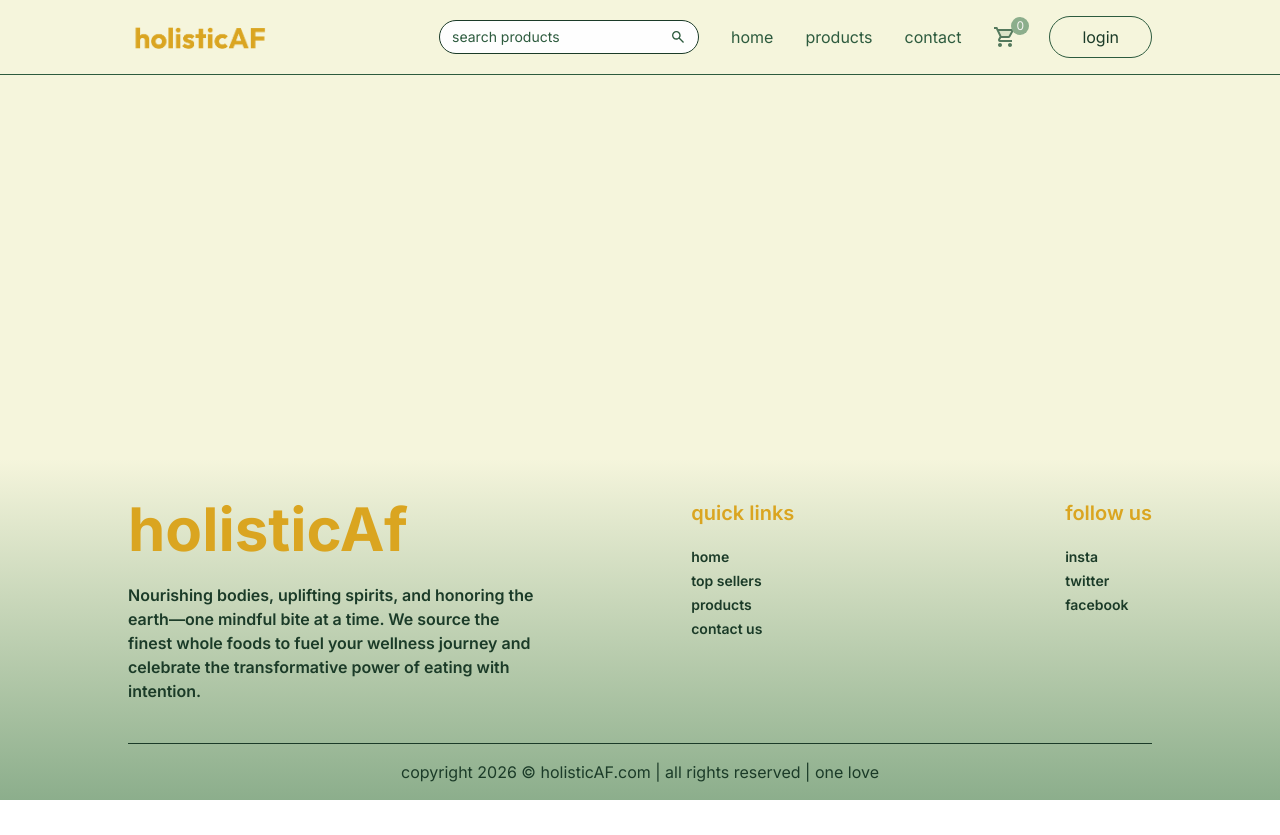
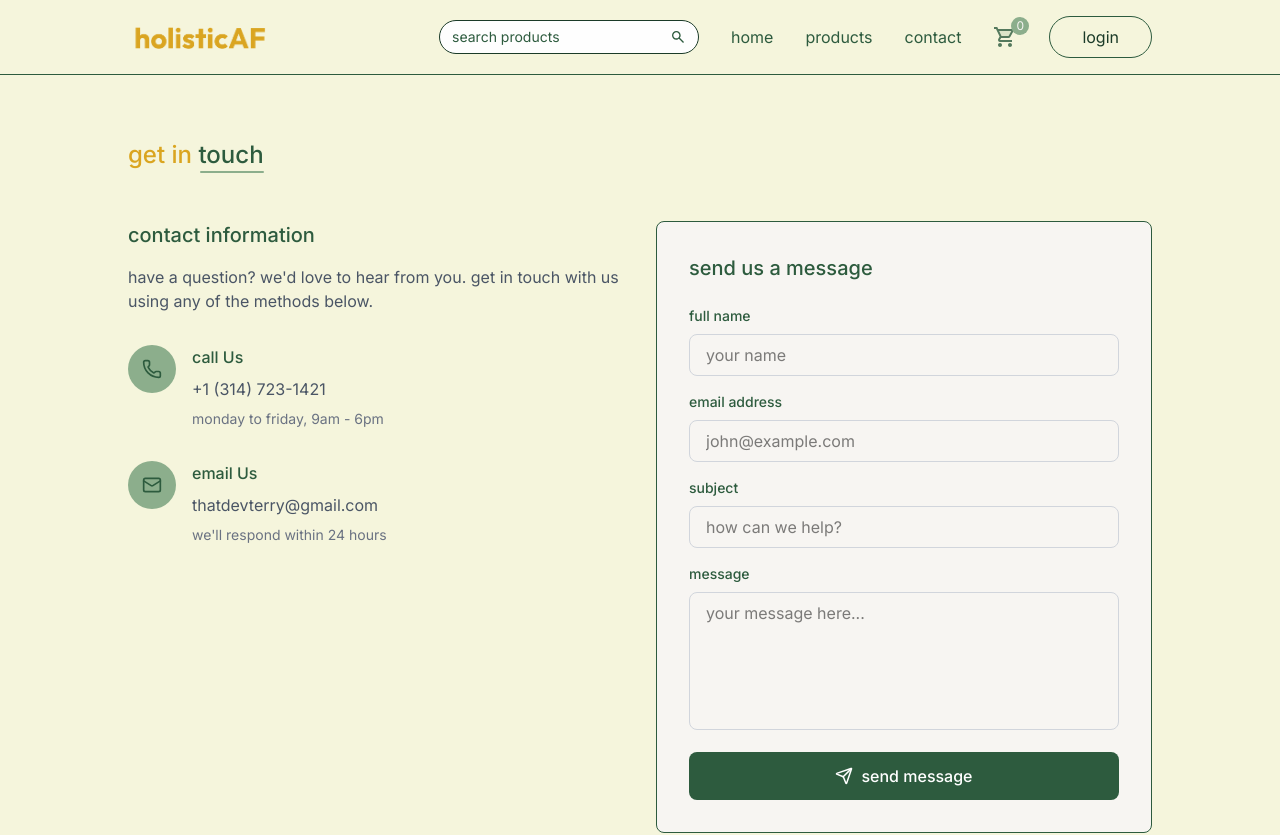
Before and after one commit to biesboerTerry-FS/HolisticAsF, a React (Vite) app in the folder client/: page /contact in a window 1280 px wide. Shown: the top 835 px of the page. Before the commit the page ends 800 px from the top, so only its background shows below. Built offline with nearby package versions, Linux system fonts and the light colour scheme.

Commit message:
milestone 2 commit
Co-Authored-By: Warp <agent@warp.dev>

```diff
--- a/client/package.json
+++ b/client/package.json
@@ -11,6 +11,7 @@
   },
   "dependencies": {
     "clsx": "^2.1.1",
+    "lucide-react": "^0.562.0",
     "react": "^19.1.1",
     "react-dom": "^19.1.1",
     "react-hot-toast": "^2.6.0",
--- a/client/src/App.jsx
+++ b/client/src/App.jsx
@@ -18,6 +18,7 @@ import AdminLayout from "./pages/admin/AdminLayout";
 import AdminLogin from "./components/admin/AdminLogin";
 import Inventory from "./pages/admin/Inventory";
 import Orders from "./pages/admin/Orders";
+import Contact from "./pages/Contact";
 
 const App = () => {
 	const isAdminPath = useLocation().pathname.includes("admin");
@@ -48,6 +49,7 @@ const App = () => {
 					<Route path="/cart" element={<Cart />} />
 					<Route path="/add-address" element={<AddAddress />} />
 					<Route path="/my-orders" element={<MyOrders />} />
+					<Route path="/contact" element={<Contact />} />
 					{/* <Route path="/loading" element={<Loading />} /> */}
 
 					{/* //^ Admin routes */}
--- a/client/src/assets/assets.js
+++ b/client/src/assets/assets.js
@@ -194,7 +194,7 @@ export const footerLinks = [
 		title: "quick links",
 		links: [
 			{ text: "home", url: "/" },
-			{ text: "top sellers", url: "/top-sellers" },
+			// { text: "top sellers", url: "/top-sellers" },
 			{ text: "products", url: "/products" },
 			{ text: "contact us", url: "/contact" },
 		],
--- a/client/src/components/Navbar.jsx
+++ b/client/src/components/Navbar.jsx
@@ -93,16 +93,16 @@ const Navbar = () => {
 							className="w-10 cursor-pointer"
 							alt="profile"
 						/>
-						<ul className="hidden group-hover:block absolute top-10 right-0 bg-primary-sage-green shadow border border-primary-cream py-2.5 w-30 rounded-md text-sm z-40">
+						<ul className="hidden group-hover:block absolute top-10 right-0 bg-secondary-soft-beige shadow border border-primary-forest-green py-2.5 w-30 rounded-md text-sm z-40">
 							<li
 								onClick={() => navigate("/my-orders")}
-								className="p-1.5 pl-3 hover:bg-secondary-golden-honey cursor-pointer"
+								className="p-1.5 pl-3 hover:bg-primary-sage-green/20 hover:text-primary-forest-green cursor-pointer"
 							>
 								my orders
 							</li>
 							<li
 								onClick={logout}
-								className="p-1.5 pl-3 hover:bg-secondary-golden-honey cursor-pointer"
+								className="p-1.5 pl-3 hover:bg-primary-sage-green/20 hover:text-primary-forest-green cursor-pointer"
 							>
 								logout
 							</li>
--- a/client/src/components/ProductCard.jsx
+++ b/client/src/components/ProductCard.jsx
@@ -16,7 +16,7 @@ const ProductCard = ({ product }) => {
 					);
 					scrollTo(0, 0);
 				}}
-				className="border border-primary-forest-green bg-primary-sage-green/40 rounded-md md:px-4 px-3 py-2 min-w-56 max-w-56 w-full"
+				className="border border-primary-forest-green bg-primary-sage-green/40 rounded-md md:px-4 px-3 py-2 min-w-28 max-w-52 w-full"
 			>
 				<div className="group cursor-pointer flex items-center justify-center px-2">
 					<img
--- /dev/null
+++ b/client/src/pages/Contact.jsx
@@ -0,0 +1,189 @@
+import React, { useState } from "react";
+import { Mail, Phone, Send } from "lucide-react";
+
+const Contact = () => {
+	const [formData, setFormData] = useState({
+		name: "",
+		email: "",
+		subject: "",
+		message: "",
+	});
+
+	const [submitted, setSubmitted] = useState(false);
+
+	const handleChange = (e) => {
+		const { name, value } = e.target;
+		setFormData((prev) => ({
+			...prev,
+			[name]: value,
+		}));
+	};
+
+	const handleSubmit = (e) => {
+		e.preventDefault();
+		// In dev, just log the form data
+		console.log("Form submitted:", formData);
+		setSubmitted(true);
+		setFormData({ name: "", email: "", subject: "", message: "" });
+		setTimeout(() => setSubmitted(false), 3000);
+	};
+
+	return (
+		<div className="mt-16 flex flex-col flex-auto">
+			<div className="flex flex-col flex-auto items-end w-max">
+				<p className="text-secondary-golden-honey text-2xl font-medium">
+					get in{" "}
+					<span className="text-primary-forest-green">touch</span>
+				</p>
+				<div className="w-16 h-0.5 bg-primary-sage-green rounded-full"></div>
+			</div>
+
+			<div className="mt-12 grid grid-cols-1 md:grid-cols-2 gap-8">
+				<div className="flex flex-col gap-8">
+					<div className="flex flex-col gap-4">
+						<h3 className="text-xl font-medium text-primary-forest-green">
+							contact information
+						</h3>
+						<p className="text-gray-600">
+							have a question? we'd love to hear from you. get in
+							touch with us using any of the methods below.
+						</p>
+					</div>
+
+					<div className="flex items-start gap-4">
+						<div className="flex items-center justify-center w-12 h-12 bg-primary-sage-green rounded-full flex-shrink-0">
+							<Phone
+								size={20}
+								className="text-primary-forest-green"
+							/>
+						</div>
+						<div className="flex flex-col gap-2">
+							<p className="font-medium text-primary-forest-green">
+								call Us
+							</p>
+							<a
+								href="tel:+3147231421"
+								className="text-gray-600 hover:text-primary-forest-green transition"
+							>
+								+1 (314) 723-1421
+							</a>
+							<p className="text-sm text-gray-500">
+								monday to friday, 9am - 6pm
+							</p>
+						</div>
+					</div>
+
+					<div className="flex items-start gap-4">
+						<div className="flex items-center justify-center w-12 h-12 bg-primary-sage-green rounded-full flex-shrink-0">
+							<Mail
+								size={20}
+								className="text-primary-forest-green"
+							/>
+						</div>
+						<div className="flex flex-col gap-2">
+							<p className="font-medium text-primary-forest-green">
+								email Us
+							</p>
+							<a
+								href="mailto:thatdevterry@gmail.com"
+								className="text-gray-600 hover:text-primary-forest-green transition"
+							>
+								thatdevterry@gmail.com
+							</a>
+							<p className="text-sm text-gray-500">
+								we'll respond within 24 hours
+							</p>
+						</div>
+					</div>
+				</div>
+
+				<div className="bg-primary-cream border border-primary-forest-green p-8 rounded-lg">
+					<h3 className="text-xl font-medium text-primary-forest-green mb-6">
+						send us a message
+					</h3>
+
+					{submitted && (
+						<div className="mb-6 p-4 bg-primary-sage-green text-primary-forest-green rounded-lg">
+							thank you! your message has been sent successfully.
+						</div>
+					)}
+
+					<div
+						onSubmit={handleSubmit}
+						className="flex flex-col gap-4"
+					>
+						<div>
+							<label className="block text-sm font-medium text-primary-forest-green mb-2">
+								full name
+							</label>
+							<input
+								type="text"
+								name="name"
+								value={formData.name}
+								onChange={handleChange}
+								required
+								className="w-full px-4 py-2 border border-gray-300 rounded-lg focus:outline-none focus:ring-2 focus:ring-primary-sage-green"
+								placeholder="your name"
+							/>
+						</div>
+
+						<div>
+							<label className="block text-sm font-medium text-primary-forest-green mb-2">
+								email address
+							</label>
+							<input
+								type="email"
+								name="email"
+								value={formData.email}
+								onChange={handleChange}
+								required
+								className="w-full px-4 py-2 border border-gray-300 rounded-lg focus:outline-none focus:ring-2 focus:ring-primary-sage-green"
+								placeholder="john@example.com"
+							/>
+						</div>
+
+						<div>
+							<label className="block text-sm font-medium text-primary-forest-green mb-2">
+								subject
+							</label>
+							<input
+								type="text"
+								name="subject"
+								value={formData.subject}
+								onChange={handleChange}
+								required
+								className="w-full px-4 py-2 border border-gray-300 rounded-lg focus:outline-none focus:ring-2 focus:ring-primary-sage-green"
+								placeholder="how can we help?"
+							/>
+						</div>
+
+						<div>
+							<label className="block text-sm font-medium text-primary-forest-green mb-2">
+								message
+							</label>
+							<textarea
+								name="message"
+								value={formData.message}
+								onChange={handleChange}
+								required
+								rows="5"
+								className="w-full px-4 py-2 border border-gray-300 rounded-lg focus:outline-none focus:ring-2 focus:ring-primary-sage-green resize-none"
+								placeholder="your message here..."
+							></textarea>
+						</div>
+
+						<button
+							onClick={handleSubmit}
+							className="flex items-center justify-center gap-2 w-full bg-primary-forest-green hover:bg-primary-sage-green text-white font-medium py-3 rounded-lg transition"
+						>
+							<Send size={18} />
+							send message
+						</button>
+					</div>
+				</div>
+			</div>
+		</div>
+	);
+};
+
+export default Contact;
--- a/client/src/pages/Products.jsx
+++ b/client/src/pages/Products.jsx
@@ -21,8 +21,8 @@ const Products = () => {
 	}, [searchQuery, products]);
 
 	return (
-		<div className="mt-16 flex flex-col">
-			<div className="flex flex-col items-end w-max">
+		<div className="mt-16 flex flex-col flex-auto">
+			<div className="flex flex-col flex-auto items-end w-max">
 				<p className="text-secondary-golden-honey text-2xl font-medium">
 					all{" "}
 					<span className="text-primary-forest-green">products</span>
@@ -30,7 +30,10 @@ const Products = () => {
 				<div className="w-16 h-0.5 bg-primary-sage-green rounded-full"></div>
 			</div>
 
-			<div className="grid grid-cols-2 sm:grid-cols-3 md:grid-cols-4 gap-3 md:gap-6 lg:grid-cols-5 mt-6">
+			<div
+				className="grid grid-cols-1 sm:grid-cols-2 md:justify-around sm:justify-center
+			 md:grid-cols-3 gap-1.5 md:gap-3 lg:grid-cols-4 mt-6"
+			>
 				{filteredProducts
 					.filter((product) => product.inStock)
 					.map((product, index) => (
```
Also changed, not shown: client/src/components/Card.jsx (deleted, +0 -72 lines), client/src/pages/MyOrders.jsx (+6 -7 lines), 1 other file (tests, documents, lock files or other folders).
